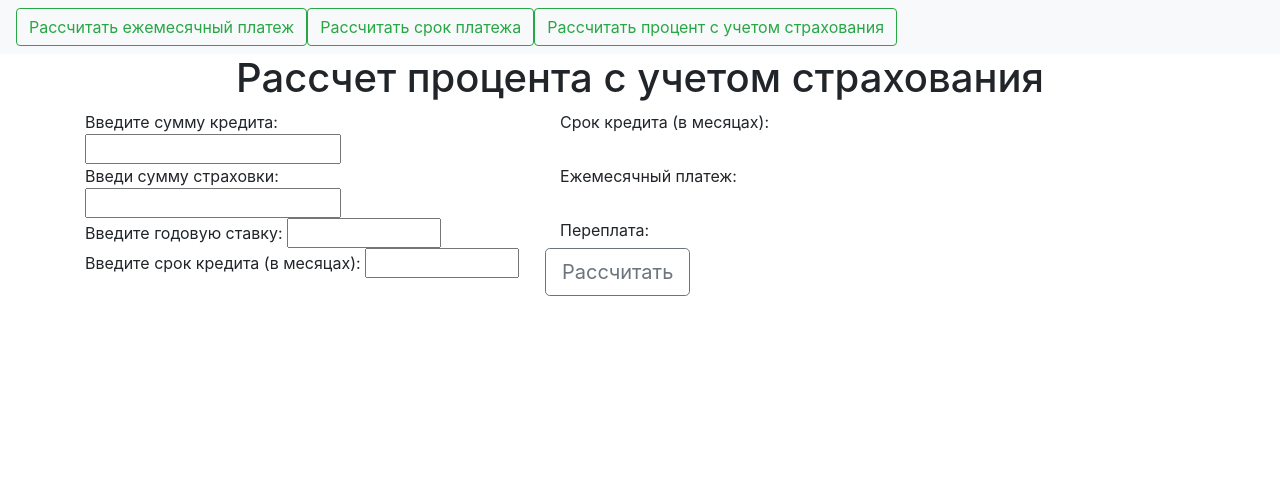
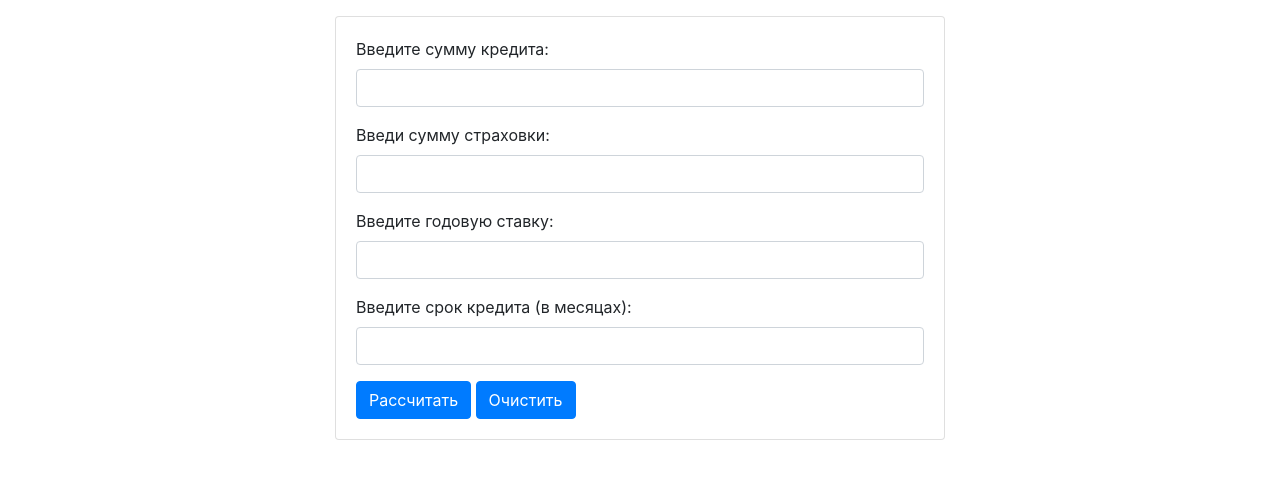
Before and after one commit to bogdanov-sy/creditcal, a Django app: page / in a window 1280 px wide. Shown: the top 479 px of the page. Run offline with Django 3.2, Linux system fonts and the light colour scheme; some libraries are stand-ins or nearby versions.

Commit message:
Рабочая версия

```diff
--- a/insurance/templates/insurance/index.html
+++ b/insurance/templates/insurance/index.html
@@ -0,0 +1,52 @@
+<!doctype html>
+<html lang="en">
+  <head>
+    <!-- Required meta tags -->
+    <meta charset="utf-8">
+    <meta name="viewport" content="width=device-width, initial-scale=1, shrink-to-fit=no">
+
+    <!-- Bootstrap CSS -->
+    <link rel="stylesheet" href="https://stackpath.bootstrapcdn.com/bootstrap/4.5.0/css/bootstrap.min.css" integrity="sha384-9aIt2nRpC12Uk9gS9baDl411NQApFmC26EwAOH8WgZl5MYYxFfc+NcPb1dKGj7Sk" crossorigin="anonymous">
+
+    <title>Кредитный калькулятор</title>
+  </head>
+  <body>
+    <div class="container-fluid">
+        <div class="row">
+            <div class="col-md-6" style="margin: 1rem auto 0;">
+                <div class="card">
+                    <div class="card-body">
+                        <form method="GET" action="{% url 'calculatecredit' %}">
+                            <div class="form-group">
+                                <label for="creditAmount">Введите сумму кредита:</label>
+                                <input type="text" class="form-control" name="creditAmount" id="creditAmount">
+                            </div>
+                            <div class="form-group">
+                                <label for="insuranceAmount">Введи сумму страховки:</label>
+                                <input type="text" class="form-control" name="insuranceAmount" id="insuranceAmount">
+                            </div>
+                            <div class="form-group">
+                                <label for="annualRate">Введите годовую ставку:</label>
+                                <input type="text" class="form-control" name="annualRate" id="annualRate">
+                            </div>
+                            <div class="form-group">
+                                <label for="creditTerm">Введите срок кредита (в месяцах):</label>
+                                <input type="text" class="form-control" name="creditTerm" id="creditTerm">
+                            </div>
+                            <button type="submit" class="btn btn-primary">Рассчитать</button>
+                            <button type="reset" class="btn btn-primary">Очистить</button>
+                        </form>
+                    </div>
+                </div>
+            </div>
+        </div>
+    </div>
+
+
+    <!-- Optional JavaScript -->
+    <!-- jQuery first, then Popper.js, then Bootstrap JS -->
+    <script src="https://code.jquery.com/jquery-3.5.1.slim.min.js" integrity="sha384-DfXdz2htPH0lsSSs5nCTpuj/zy4C+OGpamoFVy38MVBnE+IbbVYUew+OrCXaRkfj" crossorigin="anonymous"></script>
+    <script src="https://cdn.jsdelivr.net/npm/popper.js@1.16.0/dist/umd/popper.min.js" integrity="sha384-Q6E9RHvbIyZFJoft+2mJbHaEWldlvI9IOYy5n3zV9zzTtmI3UksdQRVvoxMfooAo" crossorigin="anonymous"></script>
+    <script src="https://stackpath.bootstrapcdn.com/bootstrap/4.5.0/js/bootstrap.min.js" integrity="sha384-OgVRvuATP1z7JjHLkuOU7Xw704+h835Lr+6QL9UvYjZE3Ipu6Tp75j7Bh/kR0JKI" crossorigin="anonymous"></script>
+  </body>
+</html>
--- a/insurance/templates/insurance/insurance.html
+++ /dev/null
@@ -1,44 +0,0 @@
-<!DOCTYPE HTML PUBLIC "-//W3C//DTD HTML 4.01//EN" "http://www.w3.org/TR/html4/strict.dtd">
-<html>
- <head>
-  <meta http-equiv="Content-Type" content="text/html; charset=utf-8">
-  <link rel="stylesheet" href="https://maxcdn.bootstrapcdn.com/bootstrap/4.0.0/css/bootstrap.min.css" integrity="sha384-Gn5384xqQ1aoWXA+058RXPxPg6fy4IWvTNh0E263XmFcJlSAwiGgFAW/dAiS6JXm" crossorigin="anonymous">
-  <title>Заголовки в тексте</title>
- </head>
- <body>
-  <nav class="navbar navbar-light bg-light">
-  <form class="form-inline">
-    <button class="btn btn-outline-success" type="button">Рассчитать ежемесячный платеж</button>
-    <button class="btn btn-outline-success" type="button">Рассчитать срок платежа</button>
-    <button class="btn btn-outline-success" type="button">Рассчитать процент с учетом страхования</button>
-  </form>
-</nav>
-<!-- Раздел 1 -->
-<div class="portfolio">
-     <h1 class="text-center">Рассчет процента с учетом страхования</h1>
- <div class="container">
-  <div class="row">
-   <div class="col-lg-5 col-md-5 col-sm-12">
-    <span class="text-justify">Введите сумму кредита:</span> <input type="text" size="20">
-   </div>
-   <div class="col-lg-5 col-md-5 col-sm-12">
-    <span class="text-justify">Срок кредита (в месяцах):</span>
-   </div>
- <div class="col-lg-5 col-md-5 col-sm-12">
-    <span class="text-justify">Введи сумму страховки:</span> <input type="text" size="20">
-   </div>
-   <div class="col-lg-5 col-md-5 col-sm-12">
-    <span class="text-justify">Ежемесячный платеж: </span>
-   </div>
-  <div class="col-lg-5 col-md-5 col-sm-12">
-    <span class="text-justify">Введите годовую ставку:</span> <input type="text" size="10">
-   </div>
-   <div class="col-lg-5 col-md-5 col-sm-12">
-    <span class="text-justify">Переплата: </span>
-   </div>
-  <div class="col-lg-5 col-md-5 col-sm-12">
-    <span class="text-justify">Введите срок кредита (в месяцах):</span> <input type="text" size="10">
-   </div>
-   <button class="btn btn-outline-secondary btn-lg">Рассчитать</button>
-    </body>
-</html>
--- a/insurance/urls.py
+++ b/insurance/urls.py
@@ -3,4 +3,5 @@ from . import views
 
 urlpatterns = [
     path('', views.insurance, name='insurance'),
+    path('calculatecredit' ,views.calculatecredit, name='calculatecredit')
 ]
--- a/insurance/views.py
+++ b/insurance/views.py
@@ -1,6 +1,30 @@
 from django.shortcuts import render
+from django.http import HttpResponse
+
+from django.utils.datastructures import MultiValueDictKeyError
 
 
 # Create your views here.
 def insurance(request):
-    return render(request, 'insurance/insurance.html', {})
+    return render(request, 'insurance/index.html', {})
+
+def monthly_payment(s, g, n):
+   i = int(g) / 100 / 12
+   P = int(s) * (i + (i / (((1 + i) ** n) - 1)))
+   return (P)
+
+def calculatecredit(request):
+    s = request.GET['creditAmount']
+    ins = request.GET['insuranceAmount']
+    grate = request.GET['annualRate']
+    n = int(request.GET['creditTerm'])
+    for k in range(1, 100, 1):
+        var1 = monthly_payment((int(s) + int(ins)), grate, n)
+        var2 = monthly_payment(s, k, n)
+        if var2 >= var1:
+            annualRateIns = str(k)
+            monthlyPayment = str(float("{0:.1f}".format(var1)))
+            overpayment = (monthly_payment((int(s) + int(ins)), grate, n) * n) - int(s)
+            overpaymentStr = str(float("{0:.1f}".format(overpayment)))
+            return render(request, 'insurance/creditcal.html', {'annualRateIns': annualRateIns, 'monthlyPayment' : monthlyPayment, 'overpaymentStr' : overpaymentStr})
+            #return HttpResponse('Процент кредита:' + annualRateIns + 'Ежемесячный процент:' + monthlyPayment + 'Переплата:' +overpayment)
--- a/webcreditcal/settings.py
+++ b/webcreditcal/settings.py
@@ -23,9 +23,9 @@ BASE_DIR = os.path.dirname(os.path.dirname(os.path.abspath(__file__)))
 SECRET_KEY = '5u^4p6&_)r9xibnklm_74e39uglj79(slvxt%n=22o!l!pjo)u'
 
 # SECURITY WARNING: don't run with debug turned on in production!
-DEBUG = True
+DEBUG = False
 
-ALLOWED_HOSTS = []
+ALLOWED_HOSTS = ['*']
 
 
 # Application definition
```
Also changed, not shown: insurance/templates/insurance/creditcal.html (+35 -33 lines), 1 other file.
